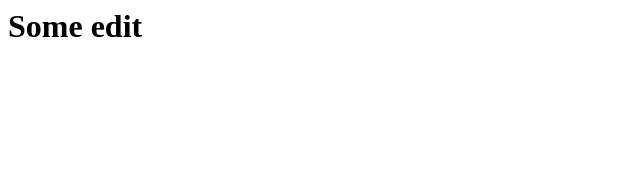
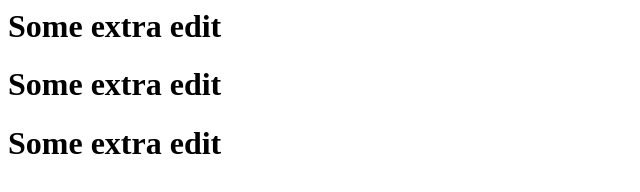
Before and after one commit to janberand/test_git, a plain HTML site: page index.html in a window 1280 px wide. Shown: the whole page, without its empty margins (0-640 px from the left). Drawn offline with Linux system fonts and the light colour scheme.

Commit message:
Edited index.html commit2

```diff
--- a/index.html
+++ b/index.html
@@ -1 +1,3 @@
-<h1>Some edit</h1>
+<h1>Some extra edit</h1>
+<h1>Some extra edit</h1>
+<h1>Some extra edit</h1>
```
